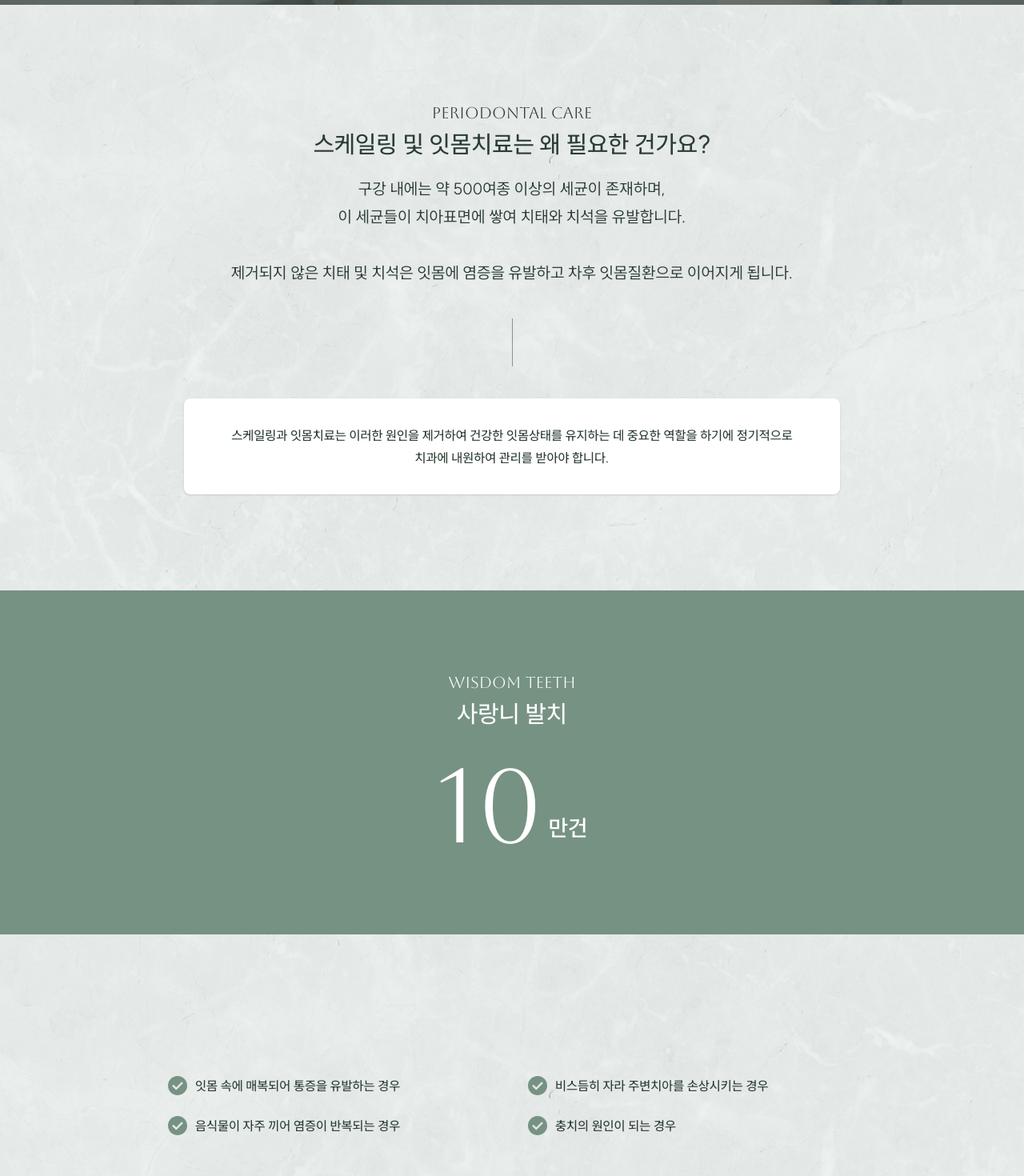
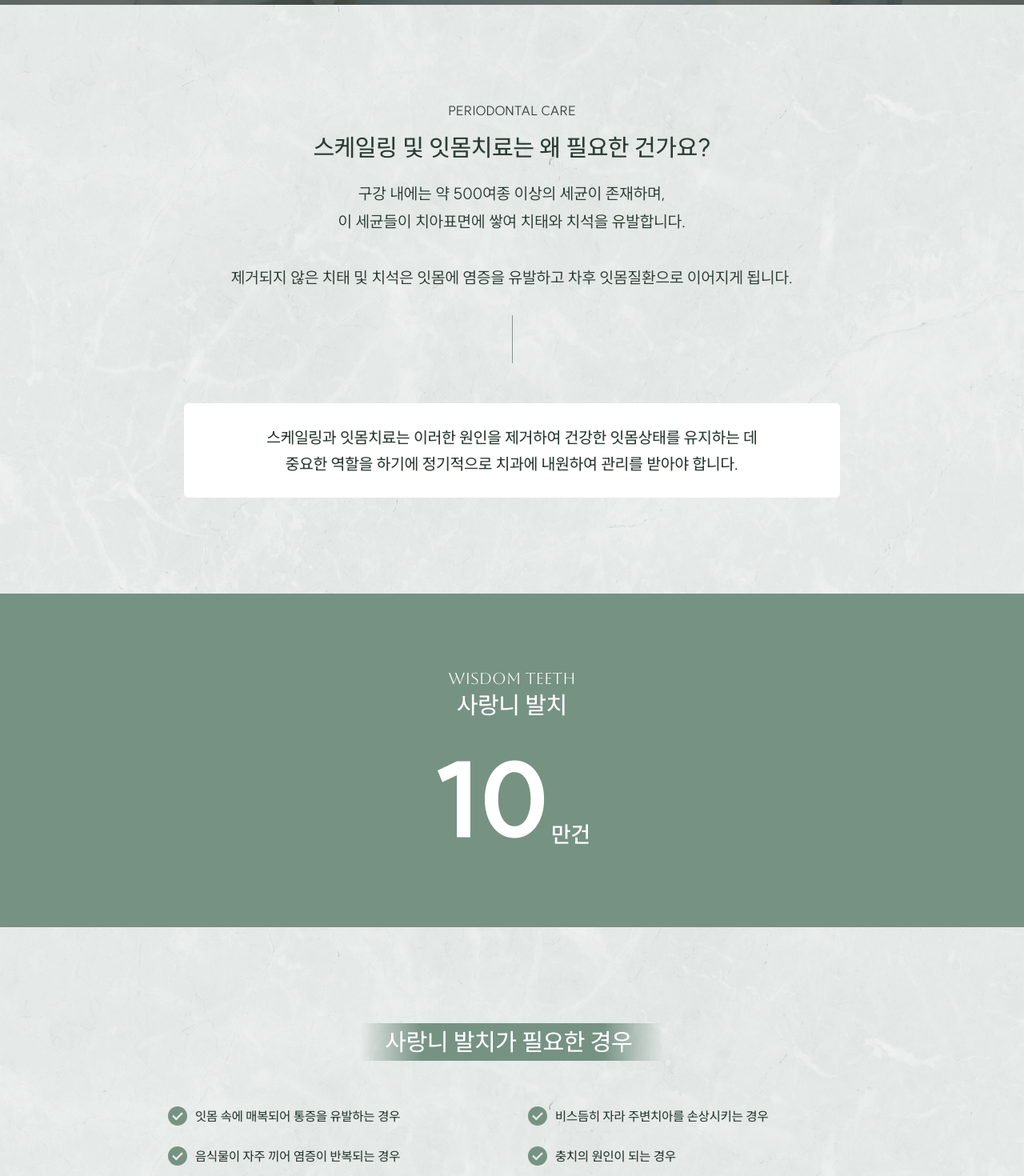
Before and after one commit to BIOADDLAB/seoulnewdental, a Next.js app: page /treatments/general in a window 1280 px wide. Shown: the part 1418-2888 px from the top of the page at 80% size. Built offline with nearby package versions, Linux system fonts and the light colour scheme.

Commit message:
wip: 일반진료 페이지 작업 하는중

```diff
--- a/src/app/treatments/general/page.tsx
+++ b/src/app/treatments/general/page.tsx
@@ -38,10 +38,11 @@ export default function GeneralPage() {
                 desc={'치석과 구강 내 세균을 제거하여 구강건강을\n유지하고 예방하는 치료입니다.'}
                 bgImage="/images/bg_band_04.jpg"
                 accentClassName="!mt-0 !text-[15px] lg:!text-[20px]"
-                titleClassName="!text-[20px]/[30px] lg:!text-[30px]"
+                titleClassName="!text-[20px]/[30px] lg:!text-[30px] !font-medium"
                 descClassName="!text-[15px]/[24px] lg:!text-[20px]/[35px]"
             />
 
+            {/* #TODO: 배경 스톤 이미지 확인 */}
             {/* 스케일링 필요성 */}
             <section
                 className="w-full bg-cover bg-center py-[62px] px-[24px] lg:py-[120px]"
@@ -50,51 +51,66 @@ export default function GeneralPage() {
                 <div className="mx-auto max-w-[900px] flex flex-col items-center">
                     <SectionHeading
                         subtitle="PERIODONTAL CARE"
-                        title="스케일링 및 잇몸치료는 왜 필요한 건가요?"
+                        title={
+                            <>
+                                스케일링 및 잇몸치료는 <br className="block lg:hidden" />왜 필요한 건가요?
+                            </>
+                        }
+                        titleClassName="!text-[25px]/[28px] lg:!text-[30px]/[35px]"
+                        subtitleClassName="lg:!mb-[17px]"
                         desc={
-                            '구강 내에는 약 500여종 이상의 세균이 존재하며,\n이 세균들이 치아표면에 쌓여 치태와 치석을 유발합니다.\n\n제거되지 않은 치태 및 치석은 잇몸에 염증을 유발하고 차후 잇몸질환으로 이어지게 됩니다.'
+                            <>
+                                <span className="block lg:hidden">{`구강 내에는 약 500여종 이상의 \n세균이 존재하며, 이 세균들이 치아표면에 \n쌓여 치태와 치석을 유발합니다. \n\n제거되지 않은 치태 및 치석은 \n잇몸에 염증을 유발하고 \n차후 잇몸질환으로 이어지게 됩니다.`}</span>
+                                <span className="hidden lg:block">{`구강 내에는 약 500여종 이상의 세균이 존재하며, \n이 세균들이 치아표면에 쌓여 치태와 치석을 유발합니다. \n\n제거되지 않은 치태 및 치석은 잇몸에 염증을 유발하고 차후 잇몸질환으로 이어지게 됩니다.`}</span>
+                            </>
                         }
+                        descClassName="!mt-[25px] !text-[15px]/[24px] lg:!mt-[22px] lg:!text-[20px]/[35px]"
                     />
 
-                    <span className="block w-[1px] h-[40px] lg:h-[60px] bg-primary-dark/50 mt-[30px] lg:mt-[40px]" />
+                    <span className="hidden w-[1px] h-[43px] lg:block lg:h-[60px] bg-primary-dark/50 lg:mt-[30px]" />
 
-                    <div className="w-full max-w-[820px] bg-white rounded-[8px] shadow-sm px-[24px] py-[24px] lg:px-[50px] lg:py-[32px] mt-[30px] lg:mt-[40px]">
-                        <p className="text-center text-[14px]/[24px] lg:text-[16px]/[28px] font-medium text-primary-dark break-keep">
-                            스케일링과 잇몸치료는 이러한 원인을 제거하여 건강한 잇몸상태를 유지하는 데 중요한 역할을
-                            하기에 정기적으로 치과에 내원하여 관리를 받아야 합니다.
+                    <div className="w-full max-w-[820px] bg-white rounded-[5px] px-[17px] py-[20px] lg:px-[36px] lg:py-[26px] mt-[30px] lg:mt-[50px]">
+                        <p className="text-center text-[13px]/[21px] lg:text-[20px]/[33px] font-medium text-primary-dark break-keep">
+                            스케일링과 잇몸치료는 이러한 원인을 제거하여 <br className="block lg:hidden" />
+                            건강한 잇몸상태를 유지하는 데
+                            <br className="hidden lg:block" />
+                            중요한 역할을 하기에 <br className="block lg:hidden" />
+                            정기적으로 치과에 내원하여 관리를 받아야 합니다.
                         </p>
                     </div>
                 </div>
             </section>
 
-            {/* 사랑니 발치 10만건 밴드 */}
-            <section className="w-full bg-primary py-[62px] px-[24px] lg:py-[100px]">
+            {/* 사랑니 발치 10만건 정렬 확인 밴드 */}
+            {/* #TODO:  */}
+            <section className="w-full bg-primary py-[65px] pb-[95px] px-[24px] lg:py-[100px]">
                 <div className="mx-auto max-w-[900px] flex flex-col items-center text-center text-white">
-                    <span className="font-accent text-[13px] lg:text-[20px] uppercase">WISDOM TEETH</span>
-                    <h3 className="text-[25px]/[35px] font-bold lg:text-[30px]/[40px] lg:font-medium mt-1">
+                    <span className="font-accent text-[13px]/[13px] lg:text-[20px]/[13px] uppercase">WISDOM TEETH</span>
+                    <h3 className="text-[25px]/[44px] font-semibold lg:text-[30px]/[44px] lg:font-medium mt-1">
                         사랑니 발치
                     </h3>
 
-                    <div className="flex items-end mt-[24px] lg:mt-[36px]">
-                        <strong className="font-accent text-[80px]/[80px] lg:text-[130px]/[120px] font-light">
-                            10
-                        </strong>
-                        <span className="text-[20px] lg:text-[28px] font-semibold pb-[6px] lg:pb-[12px] pl-[6px]">
-                            만건
-                        </span>
+                    <div className="flex items-end mt-[50px] lg:mt-[36px]">
+                        <strong className=" text-[130px]/[30px] lg:text-[130px]/[120px] font-extrabold">10</strong>
+                        <span className="text-[40px]/[33px] lg:text-[28px] font-semibold pl-[3px]">만건</span>
                     </div>
                 </div>
             </section>
 
             {/* 사랑니 발치가 필요한 경우 */}
+            {/* #TODO: 배경 확인 */}
             <section
                 className="w-full bg-cover bg-center py-[62px] px-[24px] lg:py-[120px]"
                 style={{ backgroundImage: "url('/images/bg_stone_02.jpg')" }}
             >
                 <div className="mx-auto max-w-[1000px] flex flex-col items-center">
-                    <h2 title="사랑니 발치가 필요한 경우" />
+                    <div className="w-[274px] h-[34px] lg:w-[378px] lg:h-[47px] flex items-center justify-center text-white bg-[linear-gradient(90deg,rgba(255,255,255,0)_0%,#769283_20%,#769283_80%,rgba(255,255,255,0)_100%)]">
+                        <span className="text-[20px]/[35px] lg:text-[30px]/[35px] font-medium mr-2 ">
+                            사랑니 발치가 필요한 경우
+                        </span>
+                    </div>
 
-                    <ul className="grid grid-cols-1 md:grid-cols-2 gap-x-[40px] gap-y-[18px] lg:gap-y-[24px] mt-[36px] lg:mt-[56px] w-full max-w-[860px]">
+                    <ul className="grid grid-cols-2 gap-x-[16px] gap-y-[18px] lg:gap-x-[40px] lg:gap-y-[24px] mt-[36px] lg:mt-[56px] w-full max-w-[860px]">
                         {EXTRACTION_CASES.map((item) => (
                             <li key={item} className="flex items-start gap-[10px]">
                                 <img
@@ -139,7 +155,11 @@ export default function GeneralPage() {
             {/* 발치 후 주의사항 */}
             <section className="w-full bg-white py-[62px] px-[24px] lg:py-[120px]">
                 <div className="mx-auto max-w-[1000px] flex flex-col items-center">
-                    <h2 title="사랑니 발치 후 주의사항" />
+                    <div className="w-[274px] h-[34px] lg:w-[378px] lg:h-[47px] flex items-center justify-center text-white bg-[linear-gradient(90deg,rgba(255,255,255,0)_0%,#769283_20%,#769283_80%,rgba(255,255,255,0)_100%)]">
+                        <span className="text-[20px]/[35px] lg:text-[30px]/[35px] font-medium mr-2 ">
+                            사랑니 발치 후 주의사항
+                        </span>
+                    </div>
 
                     <div className="w-full mt-[36px] lg:mt-[60px]">
                         <div className="w-full max-w-[760px] mx-auto bg-[#F7F8F6] rounded-[16px] px-[28px] py-[28px] lg:px-[100px] lg:py-[44px]">
--- a/src/components/common/SectionHeading.tsx
+++ b/src/components/common/SectionHeading.tsx
@@ -1,5 +1,5 @@
 interface SectionHeadingProps {
-    title: string;
+    title: string | React.ReactNode;
     subtitle?: string;
     isLine?: boolean;
     isBg?: boolean;
@@ -26,7 +26,7 @@ export default function SectionHeading({
             )}
 
             <h2
-                className={`text-primary-dark break-keep text-[25px]/[35px] font-bold lg:text-[30px]/[35px] lg:font-medium ${titleClassName ?? ''}`}
+                className={`text-primary-dark break-keep whitespace-pre-line text-[25px]/[35px] font-bold lg:text-[30px]/[35px] lg:font-medium ${titleClassName ?? ''}`}
             >
                 {title}
             </h2>
```
